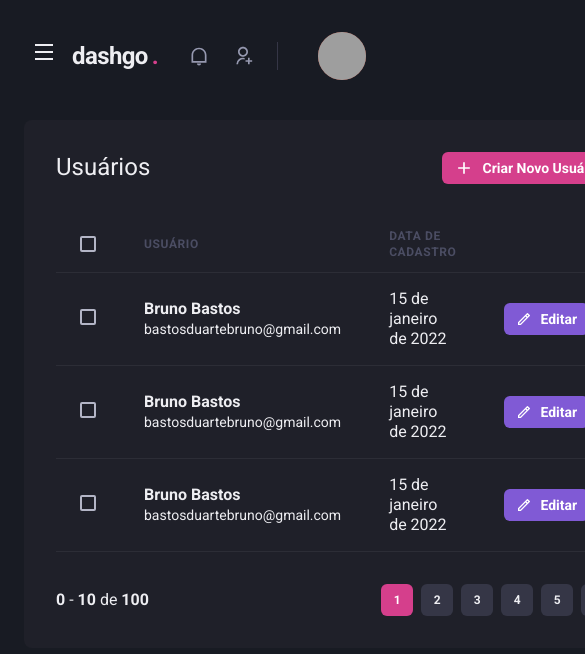
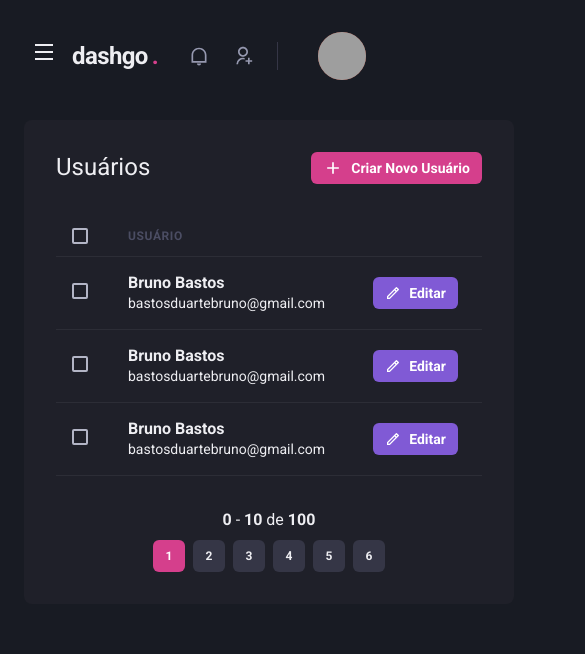
Before and after one commit to vits56/dashgo, a Next.js app: page /users in a window 390 px wide. Shown: the top 654 px of the page, 585 px wide, since content can reach past the window. Built offline with nearby package versions, Linux system fonts and the light colour scheme; grey boxes are pictures that could not be loaded.

Commit message:
Listagem responsiva

```diff
--- a/src/components/Pagination/index.tsx
+++ b/src/components/Pagination/index.tsx
@@ -4,7 +4,7 @@
 export function Pagination() {
   return (
     <Stack
-      direction="row"
+      direction={["column", "row"]}
       apacing="6"
       mt="8"
       justify="space-between"
--- a/src/pages/users/index.tsx
+++ b/src/pages/users/index.tsx
@@ -1,4 +1,4 @@
-import { Box, Button, Checkbox, Flex, Heading, Icon, Table, Tbody, Td, Th, Thead, Tr, Text } from "@chakra-ui/react";
+import { Box, Button, Checkbox, Flex, Heading, Icon, Table, Tbody, Td, Th, Thead, Tr, Text, useBreakpointValue } from "@chakra-ui/react";
 import { RiAddLine, RiPencilLine } from "react-icons/ri";
 
 import { Header } from "../../components/Header";
@@ -6,6 +6,11 @@
 import { Sidebar } from "../../components/Sidebar";
 
 export default function UserList() {
+  const isWideVersion = useBreakpointValue({
+    base: false,
+    lg: true,
+  })
+
   return (
     <Box>
       <Header />
@@ -31,17 +36,17 @@
           <Table colorScheme="whiteAlpha">
             <Thead>
               <Tr>
-                <Th px="6" color="gray.300" width="8">
+                <Th px={["4", "4", "6"]} color="gray.300" width="8">
                   <Checkbox colorScheme="pink" />
                 </Th>
                 <Th>Usuário</Th>
-                <Th>Data de Cadastro</Th>
+                { isWideVersion && <Th>Data de Cadastro</Th> }
                 <Th width="8"></Th>
               </Tr>
             </Thead>
             <Tbody>
               <Tr>
-                <Td px="6">
+                <Td px={["4", "4", "6"]}>
                 <Checkbox colorScheme="pink" />
                 </Td>
                 <Td>
@@ -50,7 +55,7 @@
                     <Text fontSize="sm" coloe="gray.300">bastosduartebruno@gmail.com</Text>
                   </Box>
                 </Td>
-                <Td>15 de janeiro de 2022</Td>
+                { isWideVersion && <Td>15 de janeiro de 2022</Td> }
                 <Td>
                 <Button
                   AS="a"
@@ -64,7 +69,7 @@
                 </Td>
               </Tr>
               <Tr>
-                <Td px="6">
+                <Td px={["4", "4", "6"]}>
                 <Checkbox colorScheme="pink" />
                 </Td>
                 <Td>
@@ -73,7 +78,7 @@
                     <Text fontSize="sm" coloe="gray.300">bastosduartebruno@gmail.com</Text>
                   </Box>
                 </Td>
-                <Td>15 de janeiro de 2022</Td>
+                { isWideVersion && <Td>15 de janeiro de 2022</Td>}
                 <Td>
                 <Button
                   AS="a"
@@ -87,7 +92,7 @@
                 </Td>
               </Tr>
               <Tr>
-                <Td px="6">
+                <Td px={["4", "4", "6"]}>
                 <Checkbox colorScheme="pink" />
                 </Td>
                 <Td>
@@ -96,7 +101,7 @@
                     <Text fontSize="sm" coloe="gray.300">bastosduartebruno@gmail.com</Text>
                   </Box>
                 </Td>
-                <Td>15 de janeiro de 2022</Td>
+                { isWideVersion && <Td>15 de janeiro de 2022</Td>}
                 <Td>
                 <Button
                   AS="a"
```
